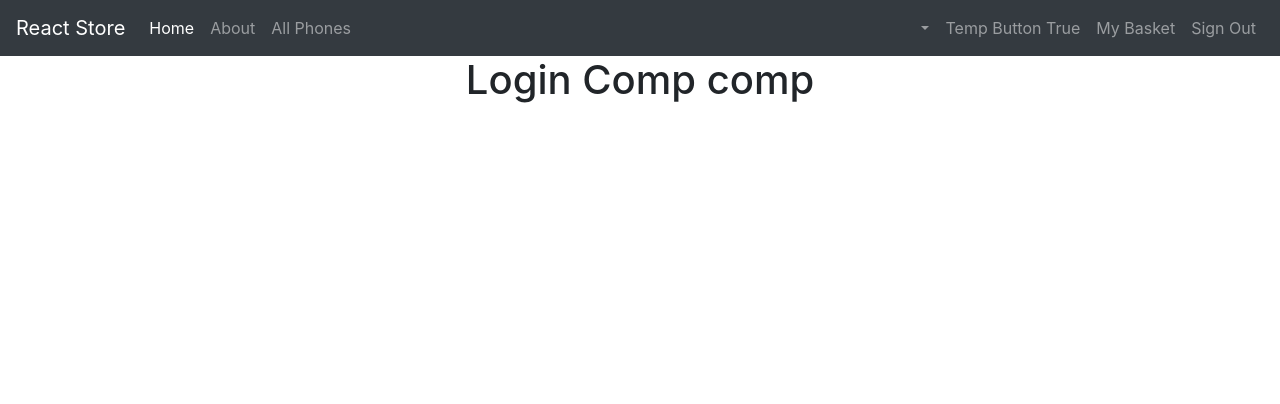
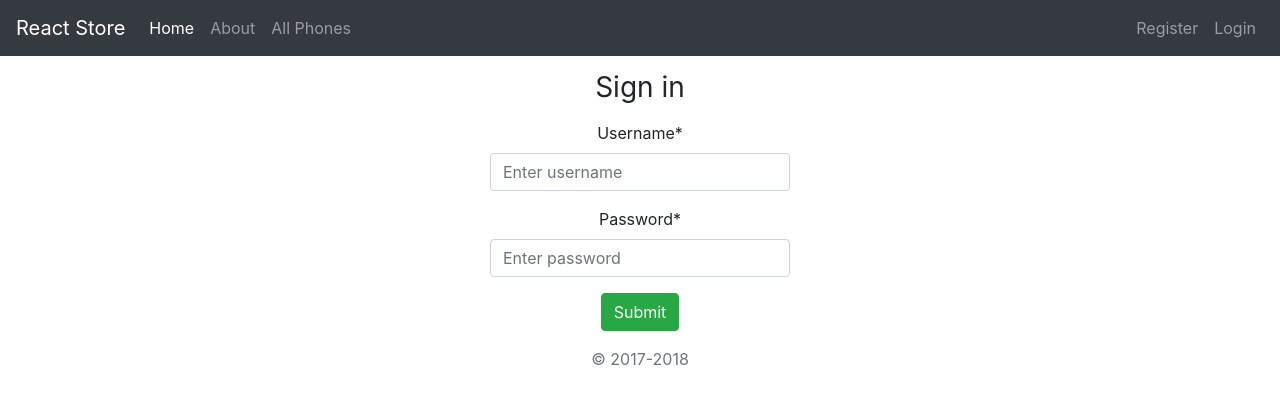
Before and after one commit to sameerul97/React_Ecommerce, a React (Create React App) app: page /login in a window 1280 px wide. Shown: the top 404 px of the page. Built offline with nearby package versions, Linux system fonts and the light colour scheme.

Commit message:
Forms are inserted, althought bult in functionality isnt available compared to Angular. Hwoever, it requires function to be binded in construcutor if function involved changing state

```diff
--- a/src/App.js
+++ b/src/App.js
@@ -147,7 +147,6 @@ class App extends Component {
                       <a className="nav-link" routerLink="/register">Register</a>
                     </li>
                   }
-                  {button}
                   {!this.state.logged &&
 
                     <li className="nav-item" >
--- a/src/components/detailPhone.jsx
+++ b/src/components/detailPhone.jsx
@@ -101,36 +101,6 @@ class DetailPhoneComponent extends Component {
         // var temp = new URLSearchParams(this.props.location);
         // console.log(temp)
         // console.log(this.props.location.search);
-        this.loginFunction()
-    }
-    loginFunction() {
-        var userEmail = "sameerul97@gmail.com3"
-        var userPassword = "saharjath12";
-
-
-        var myHeaders = new Headers();
-        myHeaders.append("Content-Type", 'application/x-www-form-urlencoded');
-        fetch("http://localhost:3000/login/", {
-            method: "POST", // *GET, POST, PUT, DELETE, etc.
-            mode: "cors", // no-cors, cors, *same-origin
-            headers: {
-                "Content-Type": 'application/x-www-form-urlencoded',
-            },
-            body: new URLSearchParams("email=" + userEmail + "&password=" + userPassword), // body data type must match "Content-Type" header
-        }).then(function (response) {
-            return response.json();
-        })
-            // .then(response => response.json())
-            .then(myJson => {
-                console.log((myJson));
-                localStorage.setItem("email", myJson.email)
-                localStorage.setItem("userId", myJson.userId)
-                localStorage.setItem("name", myJson.name)
-                localStorage.setItem("token", myJson.token)
-
-                return myJson.MobileData;
-            })
-
     }
     render() {
         const colourVariants = Object.keys(this.state.mobilePhone.colourVariant).map(color =>
--- a/src/components/login.jsx
+++ b/src/components/login.jsx
@@ -10,24 +10,111 @@ class LoginComponent extends Component {
         super(props);
         console.log(this.props)
         console.log(props)
+        this.state = {
+            username: "",
+            password: "",
+            serverResponse: ""
+        }
+        this.handleChangeUsername = this.handleChangeUsername.bind(this);
+        this.handleChangePassword = this.handleChangePassword.bind(this);
+        this.handleSubmit = this.handleSubmit.bind(this);
+
     }
     componentDidMount() {
         console.log(this.props)
-        var functionA = this.props.updateLink;
-        functionA();
-        console.log(this.props.updateLink);
-        console.log(this.props.isLogged)
+
+        // console.log(this.props.updateLink);
+        // console.log(this.props.isLogged);
+        // this.loginFunction();
         // var temp = this.props.isLoggedIn
         // this.setState({
 
         // })
     }
+    handleChangeUsername(event) {
+        this.setState({ username: event.target.value });
+        console.log(this.state)
+    }
+    handleChangePassword(event) {
+        this.setState({ password: event.target.value });
+    }
+    loginFunction() {
+        var userEmail = this.state.username
+        var userPassword = this.state.password;
+
+
+        var myHeaders = new Headers();
+        myHeaders.append("Content-Type", 'application/x-www-form-urlencoded');
+        fetch("http://localhost:3000/login/", {
+            method: "POST", // *GET, POST, PUT, DELETE, etc.
+            mode: "cors", // no-cors, cors, *same-origin
+            headers: {
+                "Content-Type": 'application/x-www-form-urlencoded',
+            },
+            body: new URLSearchParams("email=" + userEmail + "&password=" + userPassword), // body data type must match "Content-Type" header
+        }).then(function (response) {
+            return response.json();
+        })
+            // .then(response => response.json())
+            .then(myJson => {
+                console.log((myJson));
+                if (myJson.Message == "Okay") {
+                    localStorage.setItem("email", myJson.email)
+                    localStorage.setItem("userId", myJson.userId)
+                    localStorage.setItem("name", myJson.name)
+                    localStorage.setItem("token", myJson.token)
+                    var functionA = this.props.updateLink;
+                    functionA();
+                    this.setState({
+                        serverResponse: myJson.Message
+                    })
+                }
+                this.setState({
+                    serverResponse: myJson.Message
+                })
+                return myJson.MobileData;
+            })
+
+    }
+    handleSubmit(event) {
+        // console.log("HS")
+        event.preventDefault();
+        console.log(this.state);
+        this.loginFunction();
+    }
     render() {
         var { passedFunction, ...otherProps } = this.props.updateLink;
+        const style = {
+            margin: "auto",
+            width: "100%",
+            maxWidth: "330px",
+            padding: "15px",
+        }
+        return (
+            <div className="container">
+                <div className="text-center">
+                    <form className="text-center form-signin" onSubmit={this.handleSubmit} style={style}>
+                        <div className="form-group">
+                            {/* <div className="alert alert-primary" role="alert">
+                                loginMessage
+                            </div> */}
+                            <h1 className="h3 mb-3 font-weight-normal">Sign in</h1>
 
-        return (
-            <div onClick={passedFunction }{...otherProps }>
-                <h1>Login Comp comp</h1>
+                            <label>Username*</label>
+                            <input type="text" className="form-control" value={this.state.username} onChange={this.handleChangeUsername} placeholder="Enter username" />
+                        </div>
+
+                        <div className="form-group">
+                            <label>Password*</label>
+                            <input type="password" className="form-control" value={this.state.password} onChange={this.handleChangePassword} placeholder="Enter password" />
+
+                        </div>
+
+                        <h2 className="font-weight-light">{this.state.serverResponse}</h2>
+                        <button type="submit" className="btn btn-success" onClick={this.handleSubmit}>Submit</button>
+                        <p className="mt-3 mb-3 text-muted">© 2017-2018</p>
+                    </form>
+                </div>
             </div>
         )
     }
```
